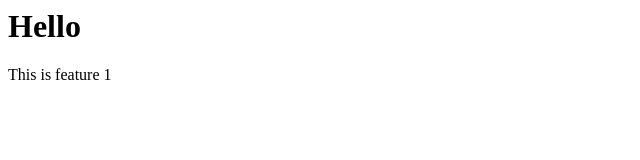
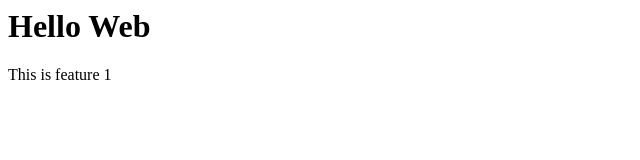
Before and after one commit to kishalan244106/my_new_Repo, a plain HTML site: page index.html in a window 1280 px wide. Shown: the whole page, without its empty margins (0-640 px from the left). Drawn offline with Linux system fonts and the light colour scheme.

Commit message:
Update header to 'Hello Web'

```diff
--- a/index.html
+++ b/index.html
@@ -1,2 +1,2 @@
-<h1>Hello</h1>
+<h1>Hello Web</h1>
 <p>This is feature 1</p>
```
